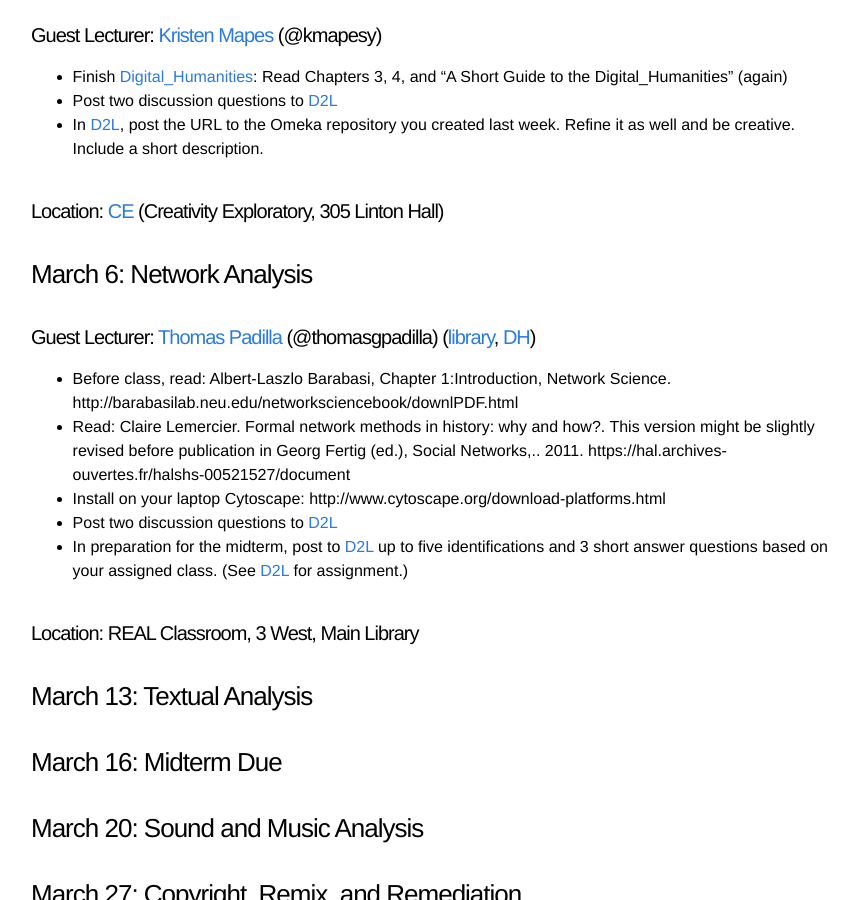
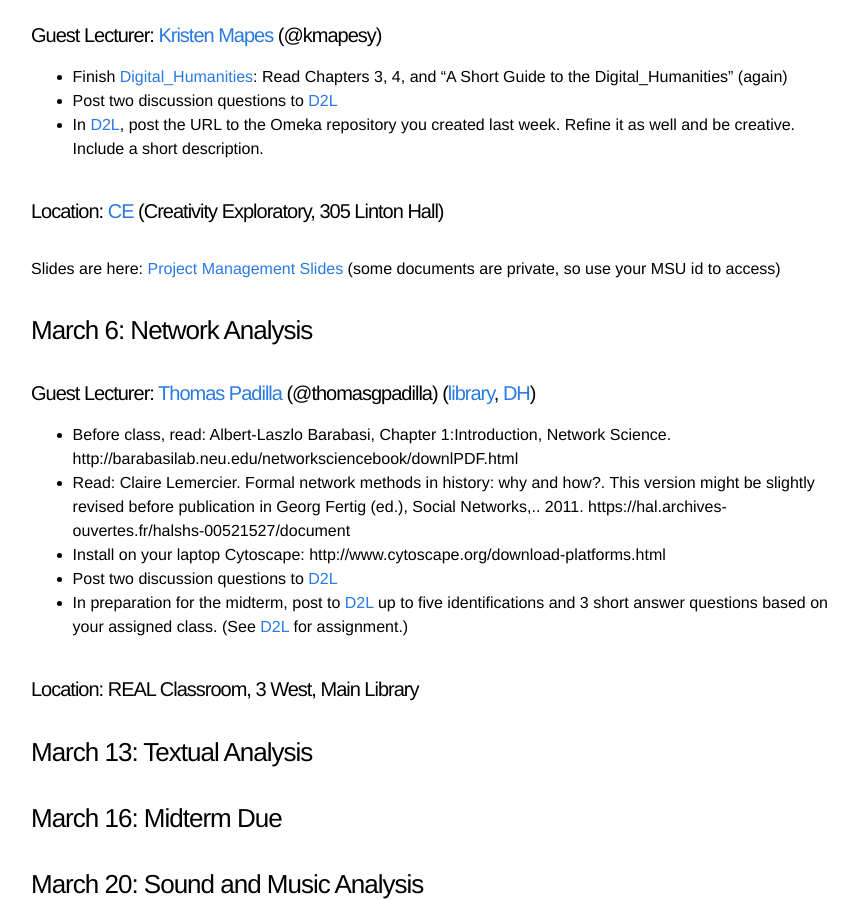
Before and after one commit to seanpue/al340, a Jekyll site: the page built from syllabus.md, in a window 1280 px wide and 900 px high, scrolled down 3079 px. Shown: the whole window, without its empty margins (209-1067 px from the left). Built offline with Jekyll 4.4.1, drawn with Linux system fonts in a browser that asks for light colours.

Commit message:
added project management slides

```diff
--- a/syllabus.md
+++ b/syllabus.md
@@ -111,7 +111,7 @@
 
 #### Location: [CE] (Creativity Exploratory, 305 Linton Hall)
 
-
+##### Slides are here: [Project Management Slides] (some documents are private, so use your MSU id to access)
 ### March 6: Network Analysis
 
 #### Guest Lecturer: [Thomas Padilla] (@thomasgpadilla) ([library], [DH])
@@ -157,6 +157,7 @@
 [library]: http://www.lib.msu.edu
 [Bobby L. Smiley]: http://staff.lib.msu.edu/bsmiley/
 [Aaron Collie]: http://staff.lib.msu.edu/collie/
+[Project Management Slides]: https://docs.google.com/a/msu.edu/presentation/d/19wQitRzsjHQizB38vGZAKTy2pPOuZlazKWRXq7hEUKo/edit?usp=sharing_eid
 [Thomas Padilla]: http://staff.lib.msu.edu/tpadilla/
 [LEADR]: http://leadr.msu.edu/
 [Omeka]: http://omeka.org/
```
